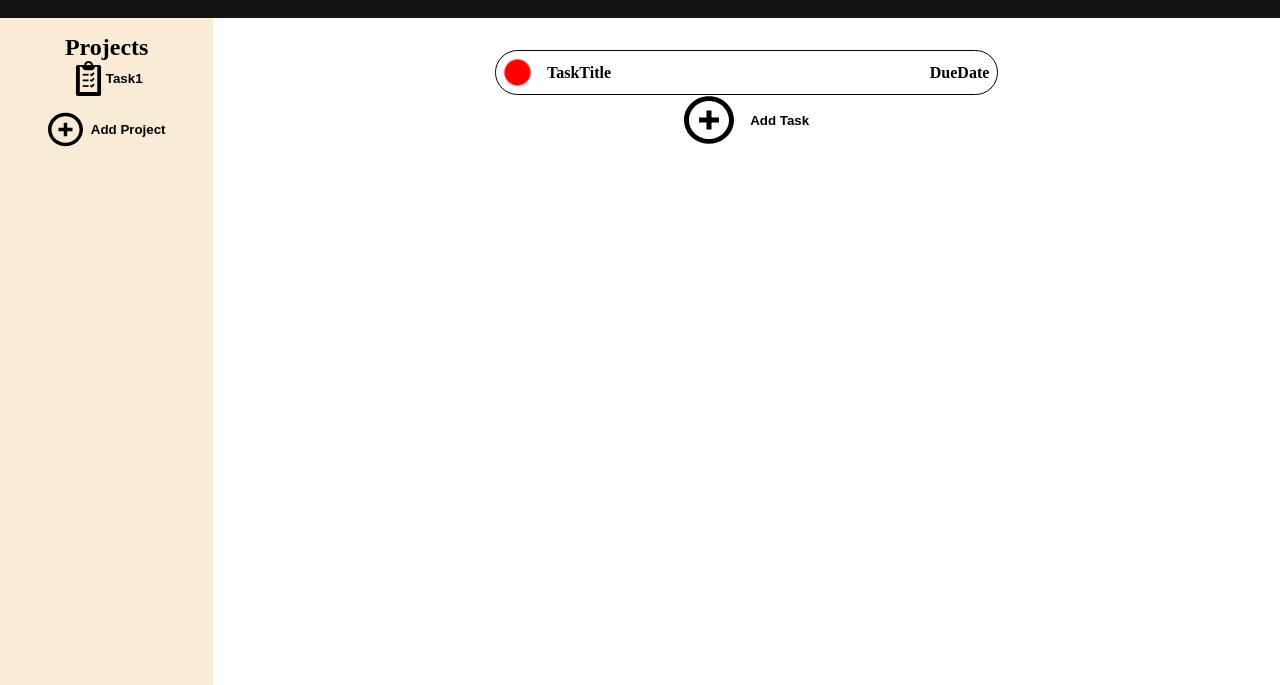
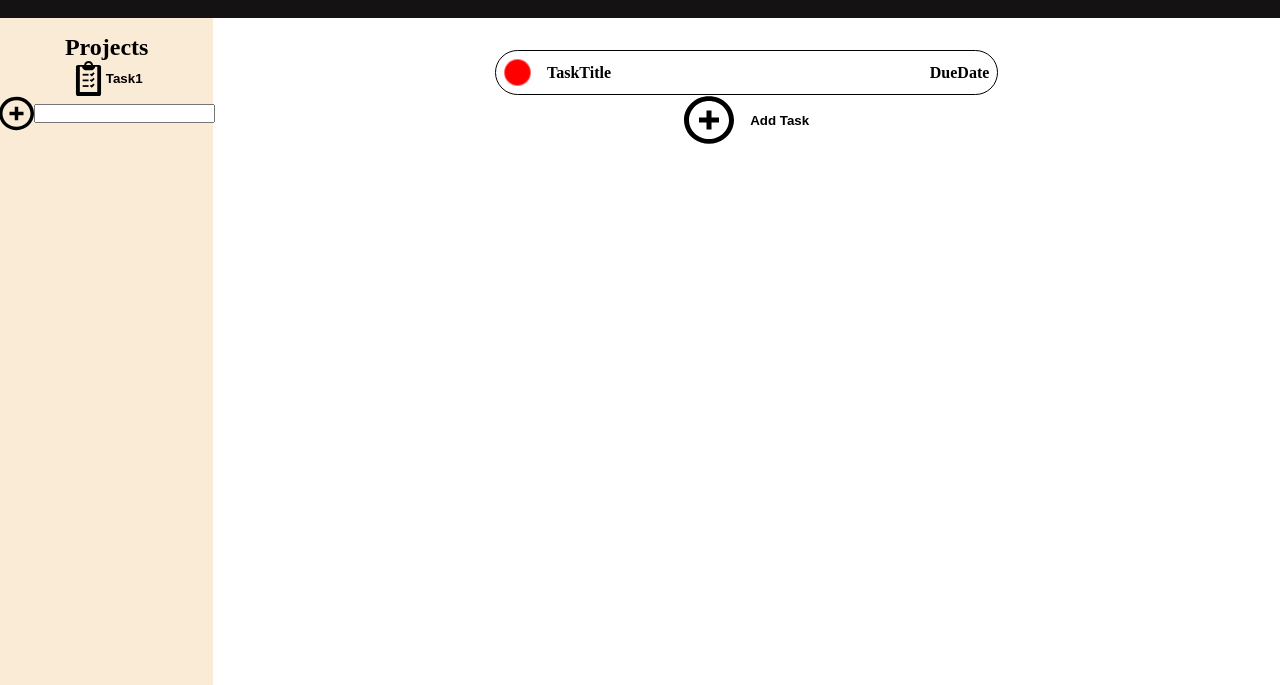
Before and after one commit to tamasgyetvan/odin-todo, a website built with webpack: page dist/index.html in a window 1280 px wide. Shown: the part 115-800 px from the top of the page. Built offline with nearby package versions, Linux system fonts and the light colour scheme; files whose address does not match are found by name.

Commit message:
Rework addProjectsButton and add event listener to it

```diff
--- a/src/index.js
+++ b/src/index.js
@@ -1,4 +1,10 @@
 import "./style.css";
 import Project from "./modules/Project";
 
-projectList = [];
+let projectList = [];
+
+const createProjectBtn = document.getElementById("addProjectsButton");
+
+createProjectBtn.addEventListener("click", function () {
+  console.log("Working!");
+});
--- a/src/style.css
+++ b/src/style.css
@@ -57,7 +57,8 @@
 .projectImage {
   width: 35px;
 }
-#createProjectContainer {
+
+#createProjectBtnContainer {
   display: flex;
   align-items: center;
   justify-content: center;
@@ -67,7 +68,6 @@
   display: flex;
   align-items: center;
   gap: 0.5rem;
-  margin-top: 1rem;
 }
 
 button {
```
Also changed, not shown: dist/index.html, dist/main.js.
